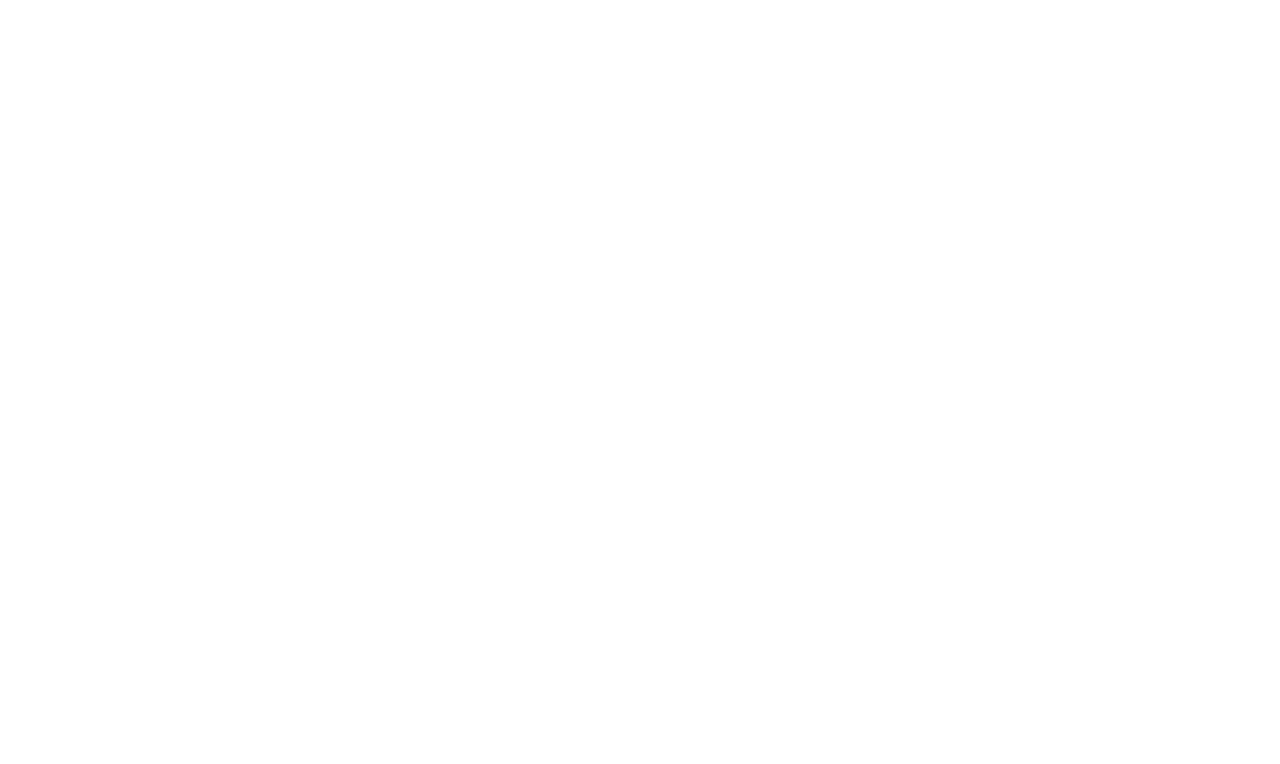
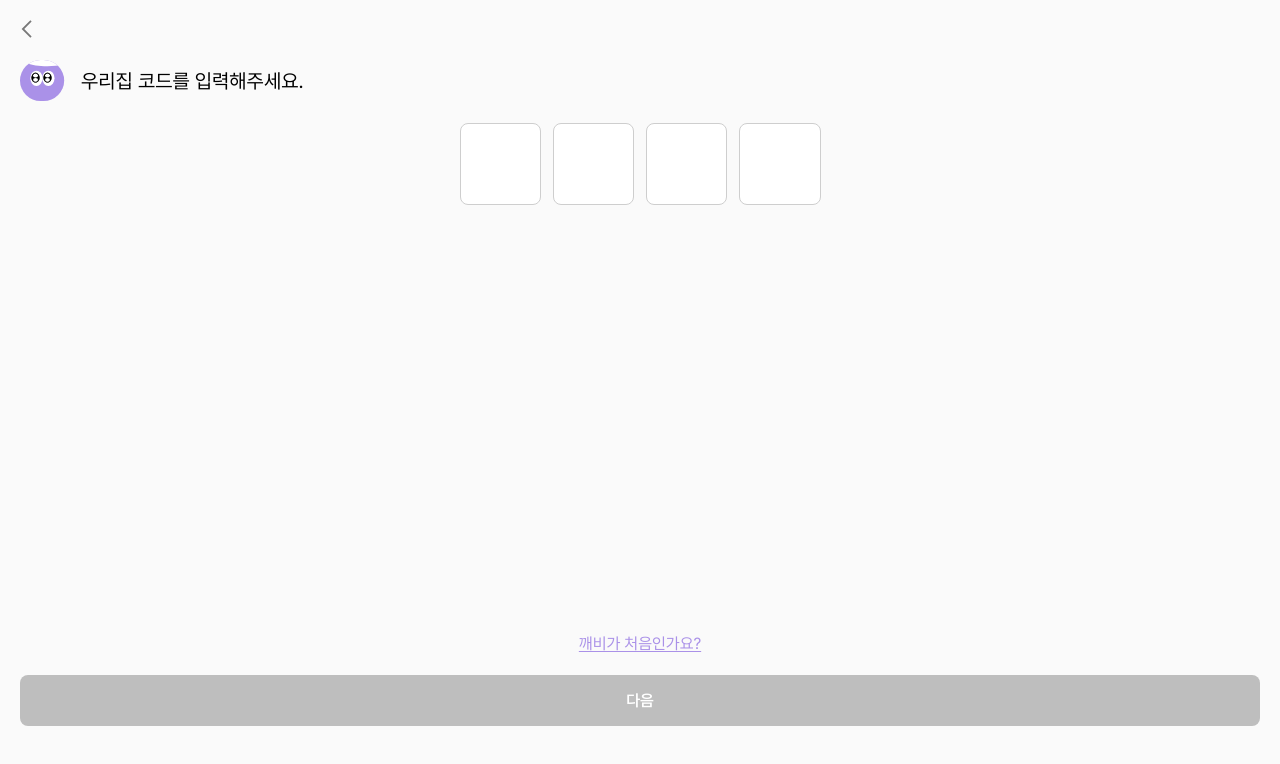
Before and after one commit to 3olly/Kkaebi-Frontend, a React (Create React App) app: page /signupcodeinput in a window 1280 px wide. Before the commit this address had no page. Shown: the top 764 px of the page. Built offline with nearby package versions, Linux system fonts and the light colour scheme.

Commit message:
feat: SignupCodeInputPage 추가

```diff
--- a/src/App.js
+++ b/src/App.js
@@ -7,6 +7,7 @@
 import LoginPage from "./pages/LoginPage/LoginPage.jsx";
 import SignupIntroPage from "./pages/SignupPage/SignupIntroPage.jsx";
 import SignupNamePage from "./pages/SignupPage/SignupNamePage.jsx";
+import SignupCodeInputPage from "./pages/SignupPage/SignupCodeInputPage.jsx";
 
 function App() {
   function setScreenSize() {
@@ -25,6 +26,7 @@
           <Route path="/login" element={<LoginPage />} />
           <Route path="/signupintro" element={<SignupIntroPage />} />
           <Route path="/signupname" element={<SignupNamePage />} />
+          <Route path="/signupcodeinput" element={<SignupCodeInputPage />} />
         </Routes>
       </Router>
     </>
--- a/src/pages/SignupPage/SignupCodeInputPage.jsx
+++ b/src/pages/SignupPage/SignupCodeInputPage.jsx
@@ -0,0 +1,194 @@
+import React, { useState } from "react";
+import styled from "styled-components";
+import { useNavigate } from "react-router-dom";
+
+import GlobalStyle from "../../style/GlobalStyle";
+import SignupBackBtn from "../../images/SignupBackBtn.svg";
+import KkaebiProfileImg from "../../images/KkaebiProfile.svg";
+
+const SignupCodeInputPage = () => {
+  const navigate = useNavigate();
+
+  return (
+    <>
+      <GlobalStyle />
+      <Header>
+        <BackBtn
+          src={SignupBackBtn}
+          alt="뒤로가기"
+          onClick={() => navigate("/signupname")}
+        />
+      </Header>
+      <Container>
+        <Top>
+          <Kkaebi>
+            <KkaebiProfile src={KkaebiProfileImg} alt="깨비 프로필 이미지" />
+            <Comment>우리집 코드를 입력해주세요.</Comment>
+          </Kkaebi>
+          <CodeInput>
+            <Input />
+            <Input />
+            <Input />
+            <Input />
+          </CodeInput>
+        </Top>
+        <Bottom>
+          <Question onClick={() => navigate("/signupintro")}>
+            깨비가 처음인가요?
+          </Question>
+          <NextBtn onClick={() => navigate("/signupintro")}>다음</NextBtn>
+        </Bottom>
+      </Container>
+    </>
+  );
+};
+
+export default SignupCodeInputPage;
+
+const Header = styled.div`
+  display: flex;
+  padding: 20px;
+  align-items: center;
+  align-self: stretch;
+  background-color: #fafafa;
+`;
+
+const BackBtn = styled.button`
+  width: 9px;
+  height: 18px;
+  border: none;
+  background: url(${SignupBackBtn}) no-repeat center;
+  background-size: contain;
+  cursor: pointer;
+`;
+
+const Container = styled.div`
+  display: flex;
+  flex-direction: column;
+  justify-content: space-between;
+  padding: 0 20px;
+  background-color: #fafafa;
+  height: calc(100vh - 132px); /* Header 패딩과 NextBtn 마진 포함 */
+  overflow: hidden; /* 스크롤 숨기기 */
+  padding-bottom: 74px;
+`;
+
+const Top = styled.div`
+  display: flex;
+  flex-direction: column;
+`;
+
+const Kkaebi = styled.div`
+  display: flex;
+  flex-direction: row;
+  align-items: center;
+  color: #000;
+  font-family: Pretendard, sans-serif;
+  font-size: 20px;
+  font-style: normal;
+  font-weight: 400;
+  line-height: 150%; /* 30px */
+  margin-bottom: 20px;
+`;
+
+const KkaebiProfile = styled.img`
+  width: 45px;
+  height: 45px;
+  margin-right: 16px;
+`;
+
+const Comment = styled.div`
+  color: #000;
+  font-family: Pretendard;
+  font-size: 20px;
+  font-style: normal;
+  font-weight: 400;
+  line-height: 150%; /* 30px */
+`;
+
+const CodeInput = styled.div`
+  display: flex;
+  flex-direction: row;
+  align-items: center;
+  justify-content: center;
+  gap: 12px;
+`;
+
+const Input = styled.input`
+  display: flex;
+  width: 39.25px;
+  height: 40px;
+  padding: 20px;
+  justify-content: center;
+  align-items: center;
+  flex-shrink: 0;
+  border-radius: 8px;
+  border: 0.5px solid #cecece;
+  background: #fff;
+
+  color: #000;
+  font-family: Pretendard;
+  font-size: 24px;
+  font-style: normal;
+  font-weight: 400;
+  line-height: 1; /* 수직 중앙 정렬 */
+  text-align: center; /* 수평 중앙 정렬 */
+
+  &:focus {
+    border: 0.5px solid #000; /* 포커스 시 검정색 테두리 */
+    outline: none; /* 기본 포커스 효과 제거 */
+  }
+`;
+
+const Bottom = styled.div`
+  margin-top: 20px;
+  display: flex;
+  justify-content: center;
+  flex-direction: column;
+  align-items: center;
+`;
+
+const Question = styled.button`
+  color: var(--key_purple, #aa91e8);
+  text-align: center;
+  font-family: Pretendard;
+  font-size: 16px;
+  font-style: normal;
+  font-weight: 400;
+  line-height: 150%; /* 24px */
+  text-decoration-line: underline;
+  text-decoration-style: solid;
+  text-decoration-skip-ink: none;
+  text-decoration-thickness: auto;
+  text-underline-offset: auto;
+  text-underline-position: from-font;
+  margin-bottom: 20px;
+  cursor: pointer;
+  height: 24px;
+  width: 135px;
+  border: none;
+  background-color: transparent;
+`;
+
+const NextBtn = styled.button`
+  width: 100%;
+  padding: 16px 20px;
+  border: none;
+  border-radius: 8px;
+  background: ${(props) =>
+    props.isActive ? "var(--key_purple, #AA91E8)" : "#bebebe"};
+  justify-content: center;
+  align-items: center;
+  cursor: ${(props) => (props.isActive ? "pointer" : "default")};
+  color: #fff;
+  font-family: Pretendard;
+  font-size: 16px;
+  font-style: normal;
+  font-weight: 600;
+  line-height: normal;
+  cursor: pointer;
+
+  &:hover {
+    background-color: ${(props) => (props.isActive ? "#967bd9" : "#bebebe")};
+  }
+`;
--- a/src/pages/SignupPage/SignupNamePage.jsx
+++ b/src/pages/SignupPage/SignupNamePage.jsx
@@ -60,7 +60,7 @@
         <Bottom>
           <NextBtn
             isActive={isButtonActive}
-            onClick={() => isButtonActive && navigate("/signupintro")}
+            onClick={() => isButtonActive && navigate("/signupcodeinput")}
           >
             다음
           </NextBtn>
@@ -86,6 +86,7 @@
   border: none;
   background: url(${SignupBackBtn}) no-repeat center;
   background-size: contain;
+  cursor: pointer;
 `;
 
 const Container = styled.div`
@@ -197,6 +198,7 @@
   font-style: normal;
   font-weight: 600;
   line-height: normal;
+  cursor: pointer;
 
   &:hover {
     background-color: ${(props) => (props.isActive ? "#967bd9" : "#bebebe")};
```
